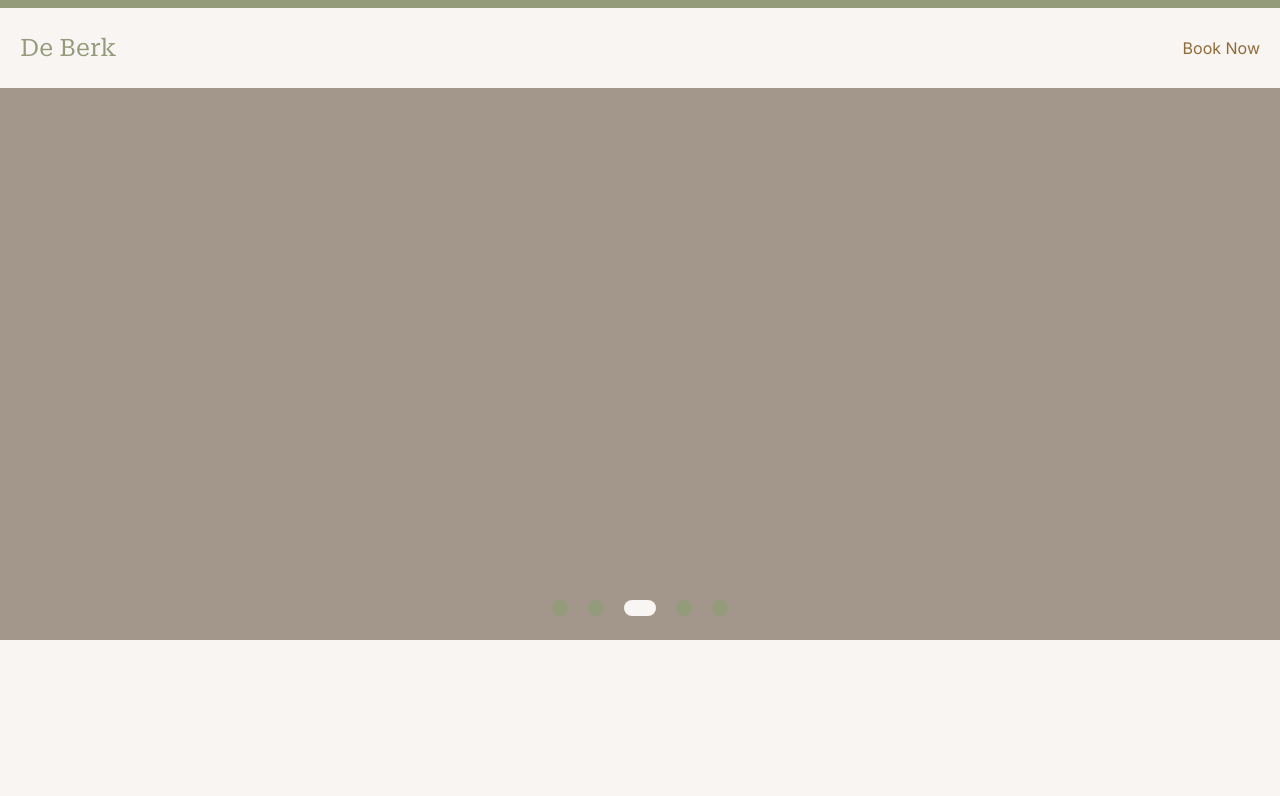
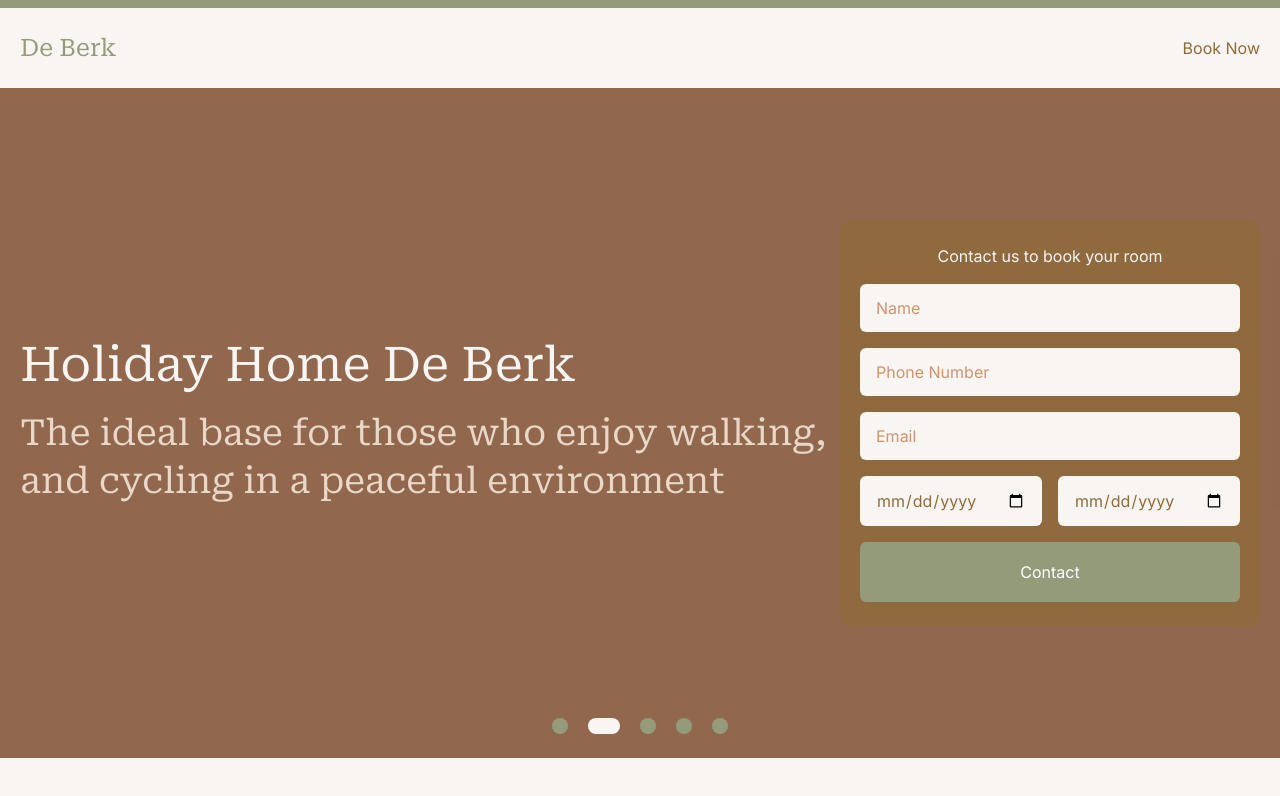
Before and after one commit to jayzces/de-berk, a Vue app: page / in a window 1280 px wide. Shown: the top 796 px of the page. Built offline with nearby package versions, Linux system fonts and the light colour scheme.

Commit message:
Finished simple sliders, and initial contact form

```diff
--- a/src/App.vue
+++ b/src/App.vue
@@ -1,5 +1,5 @@
 <script setup lang="ts">
-import { RouterLink, RouterView } from 'vue-router'
+import { RouterView } from 'vue-router'
 import LoadingIndicator from '@/components/LoadingIndicator.vue'
 import NavBar from '@/components/NavBar.vue'
 </script>
--- a/src/assets/globals.css
+++ b/src/assets/globals.css
@@ -21,3 +21,14 @@
 .container {
   @apply w-full px-5 mx-auto;
 }
+
+input:focus,
+input:active,
+button:focus,
+button:active {
+  @apply outline outline-olive outline-offset-2 outline-2;
+}
+
+input {
+  font-size: inherit;
+}
--- /dev/null
+++ b/src/components/ContactForm.vue
@@ -0,0 +1,65 @@
+<script setup lang="ts">
+import { ref, watch } from 'vue'
+
+const today = new Date()
+const nextDay = ref(new Date(today))
+nextDay.value.setDate(nextDay.value.getDate() + 1)
+
+const checkIn = ref('')
+
+const formatDate = (date: Date) => {
+  return `${date.getFullYear()}-${padNumber(date.getMonth() + 1)}-${padNumber(date.getDate())}`
+}
+
+const padNumber = (number: number) => {
+  return number < 10 ? `0${number}` : number
+}
+
+watch(checkIn, (newVal) => {
+  const newCheckIn = new Date(newVal)
+  nextDay.value = newCheckIn
+  nextDay.value.setDate(nextDay.value.getDate() + 1)
+})
+</script>
+
+<template>
+  <form class="bg-russet/70 rounded-xl px-5 py-6 flex flex-wrap gap-4 w-[420px]">
+    <h5 class="text-cream w-full text-center">Contact us to book your room</h5>
+    <input
+      type="text"
+      name="name"
+      class="px-4 leading-[48px] bg-cream text-russet rounded-md block placeholder:text-clay w-full"
+      placeholder="Name"
+    />
+    <input
+      type="text"
+      name="mobile"
+      class="px-4 leading-[48px] bg-cream text-russet rounded-md block placeholder:text-clay w-full"
+      placeholder="Phone Number"
+    />
+    <input
+      type="email"
+      name="email"
+      class="px-4 leading-[48px] bg-cream text-russet rounded-md block placeholder:text-clay w-full"
+      placeholder="Email"
+    />
+    <input
+      type="date"
+      name="check-in"
+      class="px-4 leading-[48px] bg-cream text-russet rounded-md block placeholder:text-clay w-[calc(50%_-_8px)]"
+      :min="formatDate(today)"
+      placeholder="Check In"
+      v-model="checkIn"
+    />
+    <input
+      type="date"
+      name="check-out"
+      class="px-4 leading-[48px] bg-cream text-russet rounded-md block placeholder:text-clay w-[calc(50%_-_8px)]"
+      :min="formatDate(nextDay)"
+      placeholder="Check Out"
+    />
+    <button type="submit" class="w-full rounded-md bg-olive text-white leading-[60px]">
+      Contact
+    </button>
+  </form>
+</template>
--- a/src/views/HomeView.vue
+++ b/src/views/HomeView.vue
@@ -1,12 +1,13 @@
 <script setup lang="ts">
 import { ref, onUnmounted } from 'vue'
+import ContactForm from '@/components/ContactForm.vue'
 
 const slides = ref([
-  { bg: '#906B3A', active: true },
-  { bg: '#CF946F', active: false },
-  { bg: '#E9D7C7', active: false },
-  { bg: '#D6E0CB', active: false },
-  { bg: '#939B7B', active: false }
+  { bg: '#906B3A' },
+  { bg: '#CF946F' },
+  { bg: '#E9D7C7' },
+  { bg: '#D6E0CB' },
+  { bg: '#939B7B' }
 ])
 
 const activeSlide = ref(0)
@@ -21,7 +22,7 @@ onUnmounted(() => clearInterval(interval))
   <main>
     <!-- slider -->
     <div class="slides w-full relative">
-      <div class="slides__contents max-h-[calc(80vh_-_80px_-_8px)] h-[670px] relative">
+      <div class="slides__contents h-[670px] relative">
         <div
           v-for="(s, sI) in slides"
           :key="`slide-${sI}`"
@@ -30,6 +31,21 @@ onUnmounted(() => clearInterval(interval))
           :style="{ backgroundColor: s.bg }"
         ></div>
       </div>
+
+      <div class="slides__overlays absolute top-0 left-0 right-0 bottom-0 flex">
+        <div class="container pr-0 flex justify-between items-center m-auto">
+          <div>
+            <h1 class="roboto-serif text-cream text-5xl">Holiday Home De Berk</h1>
+            <h2 class="roboto-serif text-soft-peach text-4xl mt-5 leading-[3rem]">
+              The ideal base for those who enjoy walking, <br />
+              and cycling in a peaceful environment
+            </h2>
+          </div>
+
+          <ContactForm />
+        </div>
+      </div>
+
       <div
         class="slide__controls flex justify-center gap-5 absolute bottom-6 mx-auto left-0 right-0"
       >
```
